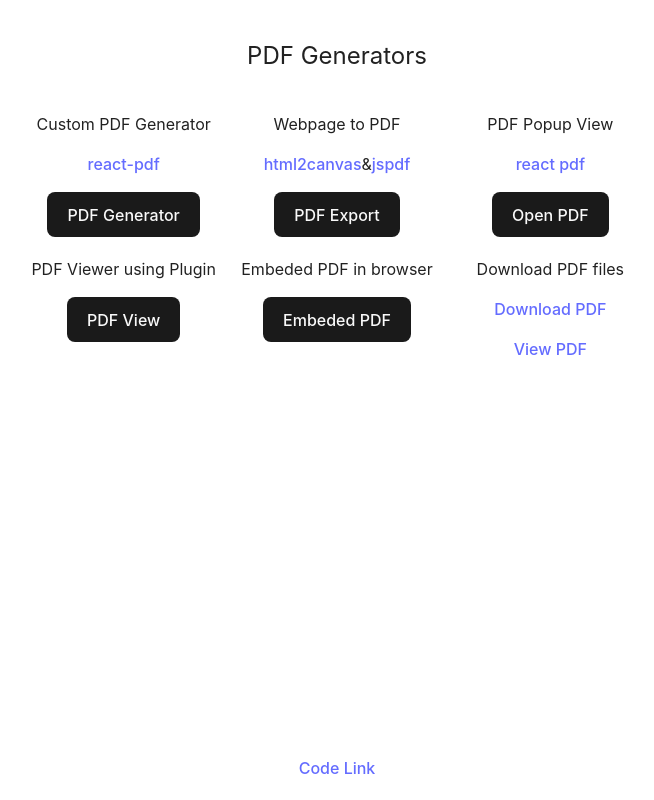
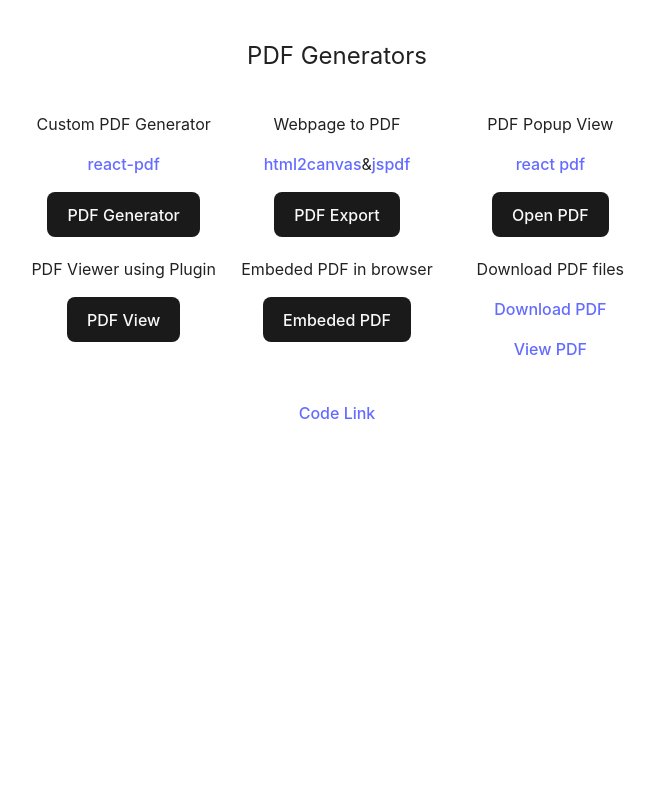
Before and after one commit to AjithPG/GenPDF, a React (Vite) app: page / in a window 1280 px wide. Shown: the whole page, without its empty margins (303-957 px from the left). Built offline with nearby package versions, Linux system fonts and the light colour scheme.

Commit message:
Fix styles issue

```diff
--- a/src/Pages/Home.jsx
+++ b/src/Pages/Home.jsx
@@ -64,7 +64,7 @@ export default function Home() {
           </a>
         </div>
       </div>
-      <div className="w-full absolute overflow-x-hidden bottom-0 text-center mb-5">
+      <div className="w-full overflow-x-hidden bottom-0 text-center mb-5 mt-10">
         <a href="https://github.com/AjithPG/GenPDF">Code Link</a>
       </div>
     </div>
```
